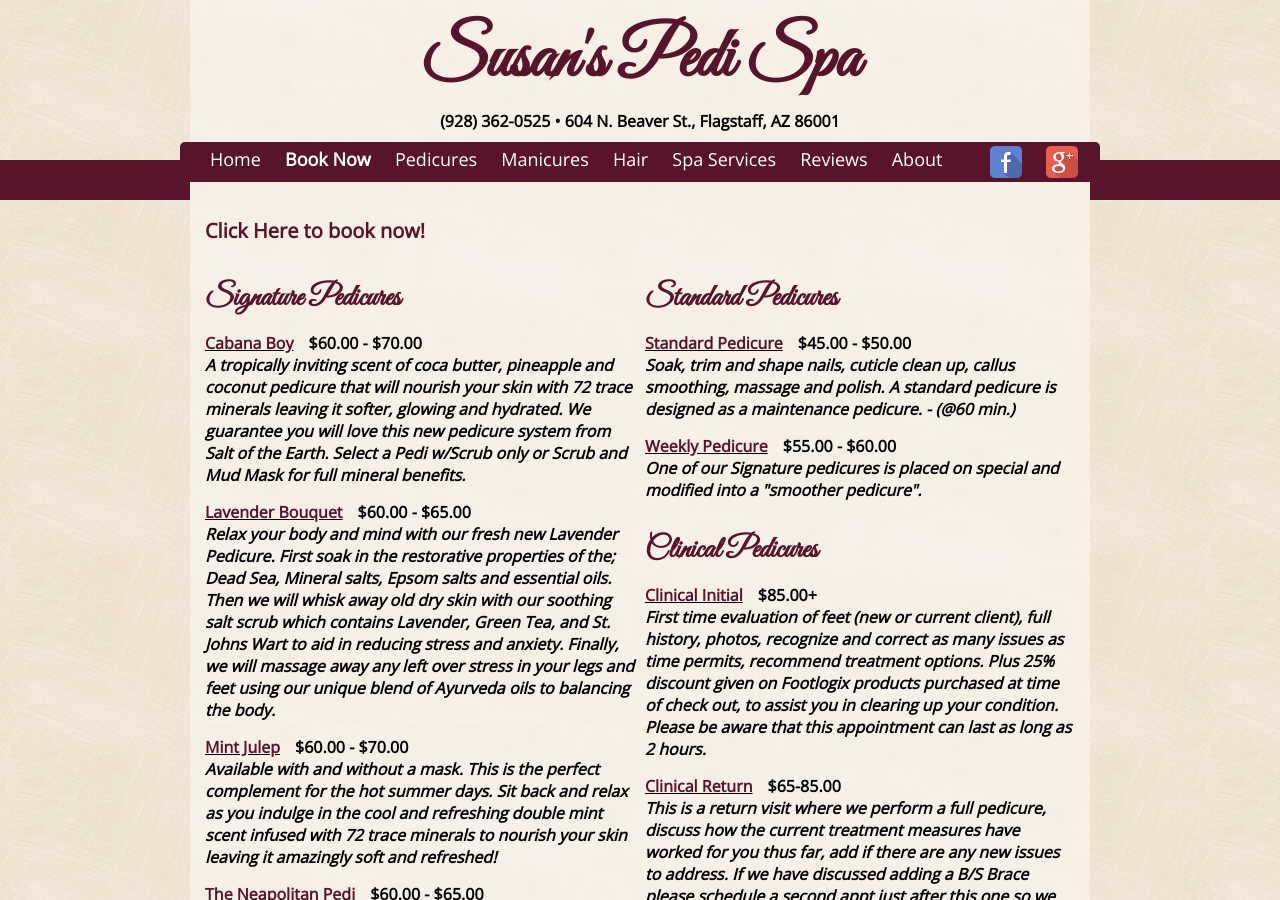
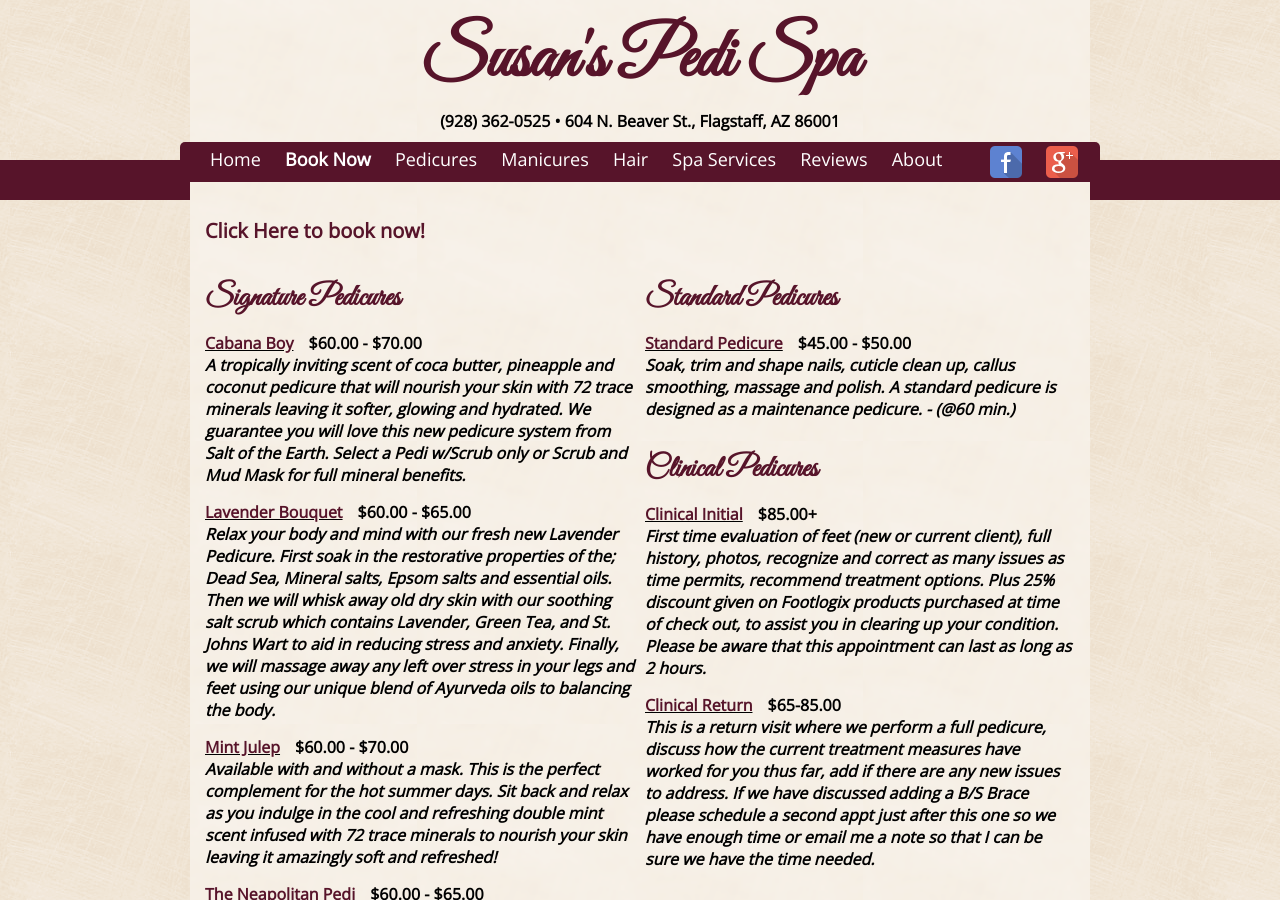
Before and after one commit to susanspedispa/susanspedispa.github.io, a Jekyll site: the page built from menu/pedicures.html, in a window 1280 px wide and 900 px high. Built offline with Jekyll 4.4.1, drawn with Linux system fonts in a browser that asks for light colours.

Commit message:
Update pedicures.yml

```diff
--- a/_data/pedicures.yml
+++ b/_data/pedicures.yml
@@ -51,10 +51,6 @@ menu:
           description: >
             Soak, trim and shape nails, cuticle clean up, callus smoothing, massage and polish.
             A standard pedicure is designed as a maintenance pedicure. - (@60 min.)
-        - name: Weekly Pedicure
-          price: $55.00 - $60.00
-          description: >
-            One of our Signature pedicures is placed on special and modified into a "smoother pedicure".
 
     - name: Clinical Pedicures
       treatments:
```
